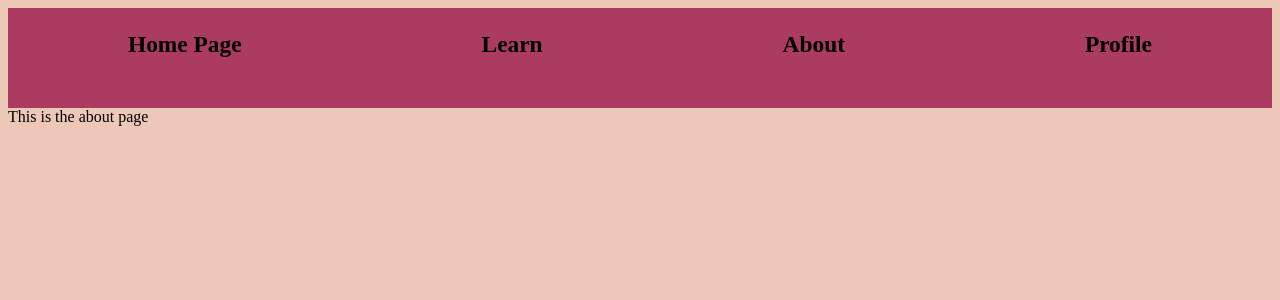
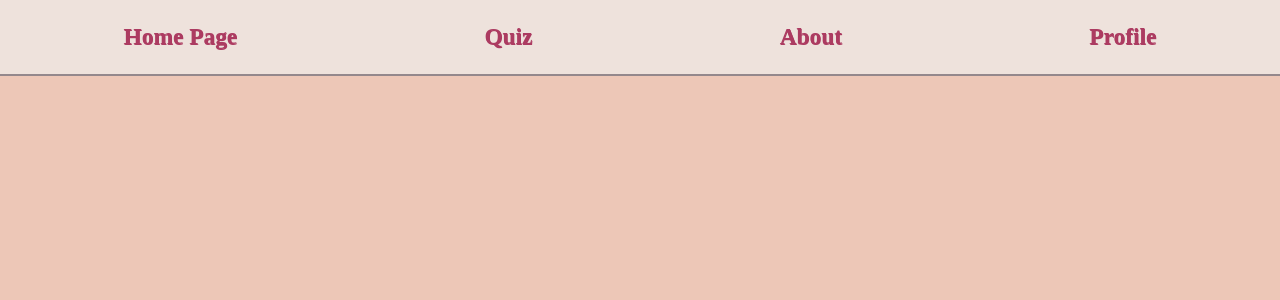
Before and after one commit to jcderry5/shared, a Python web app: template templates/about.html in a window 1280 px wide. Shown: the top 300 px of the page. Run offline with Jinja, Linux system fonts and the light colour scheme; the template is opened without the code that fills it, so the values that code supplies are empty.

Commit message:
about update

```diff
--- a/templates/about.html
+++ b/templates/about.html
@@ -8,24 +8,36 @@
         background-color: #EDC7B7;
       }
       .navigation_bar{
-        background-color: #AC3B61;
-        height: 100px;
+        background-color: #EEE2DC;
+        position: fixed;
+        top: 0;
+        left: 0;
+        width: 100%;
         font-size: 20px;
         display: flex;
         justify-content: space-around;
+        box-shadow: 0px 2px #94888C;
       }
       a{
         text-decoration: none;
-        color: black;
+        color: #AC3B61;
+        text-shadow: 0.5px 0.5px;
+        padding: 10px;
+        /* border: 2px solid #AC3B61; */
+        border-radius: 10px;
+      }
+      a:hover{
+        color: white;
+        background-color: #C16C89;
       }
     </style>
   </head>
   <body>
     <div class="navigation_bar">
-      <h3><a href="home.html">Home Page</a></h3>
-      <h3><a href="quiz.html">Learn</a></h3>
-      <h3><a href="about.html">About</a></h3>
-      <h3><a href="profile.html">Profile</a></h3>
+      <h3><a href="/">Home Page</a></h3>
+      <h3><a href="/Quiz">Quiz</a></h3>
+      <h3><a href="/About">About</a></h3>
+      <h3><a href="/Profile">Profile</a></h3>
     </div>
     This is the about page
   </body>
```
